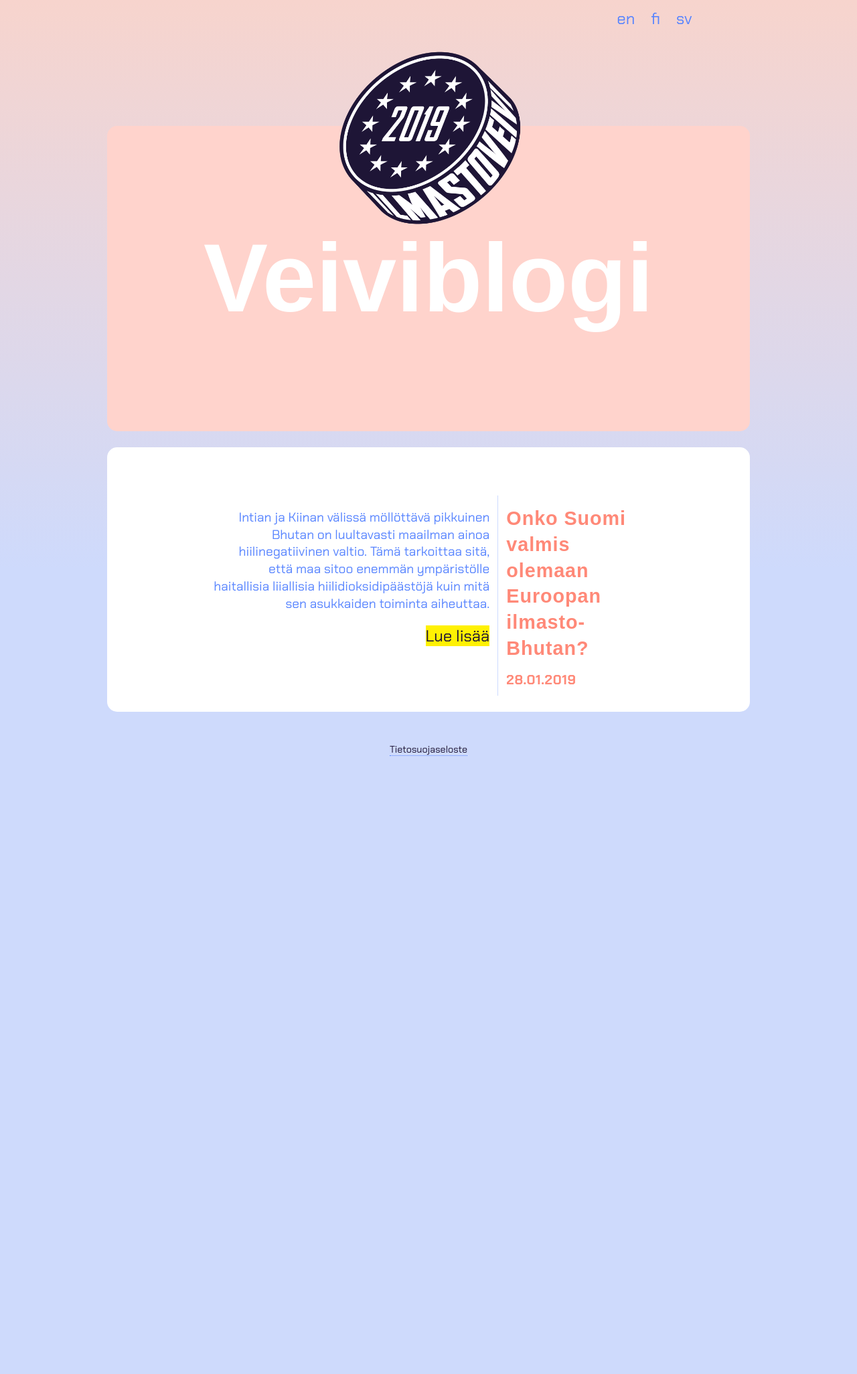
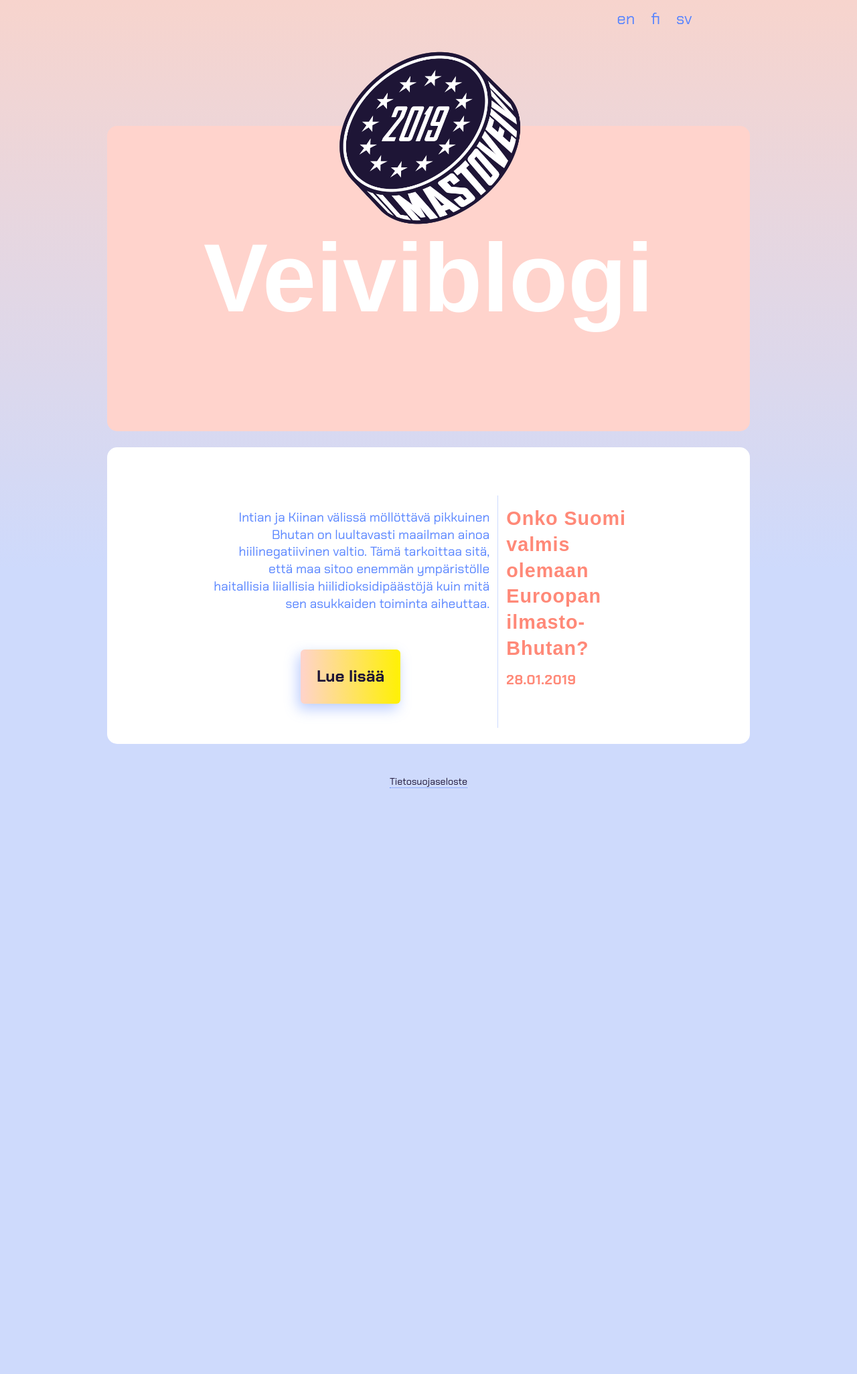
Before and after one commit to ilmastoveivi/ilmastoveivi.github.io, a Jekyll site: the page built from blogi-fi.md, in a window 1280 px wide. Shown: the whole page at 67% size. Built offline with Jekyll 4.4.1, drawn with Linux system fonts in a browser that asks for light colours; nearby versions of some CDN libraries; some web fonts are replaced.

Commit message:
Moved translations to a more logical place

```diff
--- a/_includes/posts.html
+++ b/_includes/posts.html
@@ -1,10 +1,13 @@
 {% case page.lang %}
   {% when "fi" %}
     {% assign read_more = "Lue lisää" %}
+    {% assign show_all_posts = "Näytä kaikki" %}
   {% when "en" %}
     {% assign read_more = "Läs mera" %}
+    {% assign show_all_posts = "Se mer" %}
   {% when 'sv' %}
     {% assign read_more = "Read more" %}
+    {% assign show_all_posts = "Show more" %}
 {% endcase %}
 
 
@@ -18,14 +21,20 @@
           </div>
           <div class="col post-description">
             <p>{{ post.description }}</p>
-            <a href="{{ post.url }}">{{read_more}}</a>
+
+            <div class="button-hover button-container">
+                <a class="button button-smaller" href="{{ post.url }}">
+                    {{read_more}}
+                </a>
+            </div>
+            <!-- <a href="{{ post.url }}">{{read_more}}</a> -->
           </div>
           </div>
           {% endtablerow %}
           {% if posts.size > include.limit %}
             <div class="button-hover button-container">
               <a class="button" href="{{include.all_posts_url}}">
-                {{include.show_all_posts | default: "Näytä kaikki"}}
+                {{show_all_posts | default: "Näytä kaikki"}}
               </a>
             </div>
           {% endif %}
--- a/_layouts/default.html
+++ b/_layouts/default.html
@@ -68,7 +68,7 @@
 
             <h2>{{page.blog-title | default: "Blogi"}}</h2>
 
-            {% include posts.html limit=2 lang=page.lang show_all_posts=page.show-all all_posts_url=page.blog-url  %}
+            {% include posts.html limit=2 lang=page.lang all_posts_url=page.blog-url  %}
 
         </section>
         {% endif %}
```
Also changed, not shown: en.md (+0 -1 lines), sv.md (+0 -1 lines).
